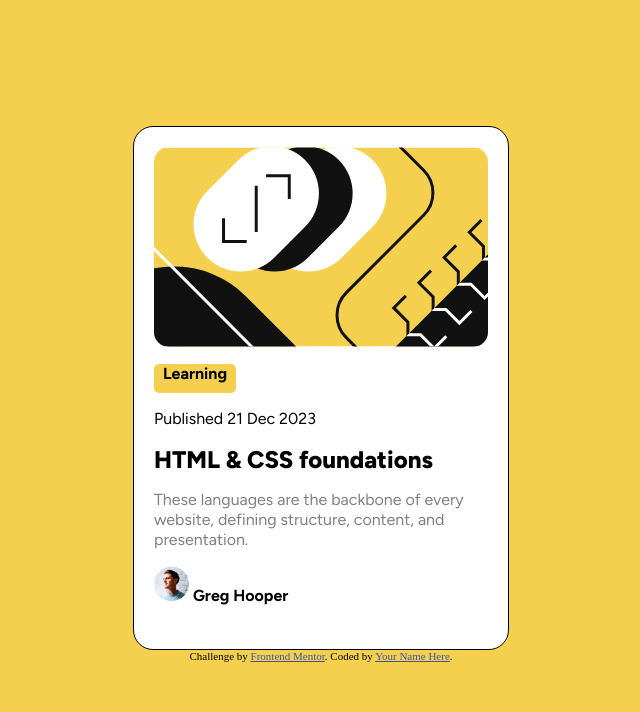
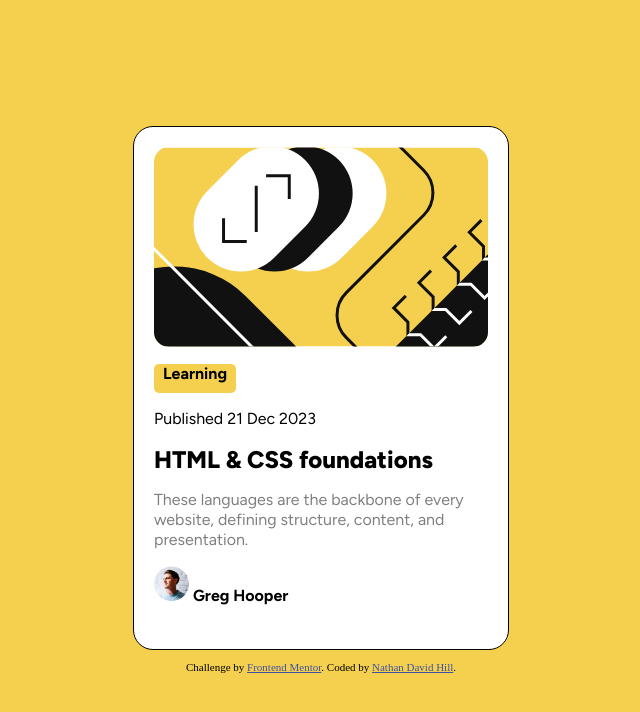
Before and after one commit to NateDaveHill/BlogPreviewCard, a plain HTML site: page index.html in a window 1280 px wide. Shown: the whole page, without its empty margins (319-959 px from the left). Drawn offline with Linux system fonts and the light colour scheme; files whose address does not match are found by name.

Commit message:
first commit of the day

```diff
--- a/index.html
+++ b/index.html
@@ -34,7 +34,8 @@
           These languages are the backbone of every <br> website, defining structure, content, and <br> presentation.
         </p>
         <div class="user">
-          <img src="C:\Users\natha\OneDrive\Desktop\00_Temp\02_FrontendMentor.io\blog-preview-card-main\assets\images\image-avatar.webp" alt="Greg Hooper profile picture"> <b>Greg Hooper</b>
+          <img src="C:\Users\natha\OneDrive\Desktop\00_Temp\02_FrontendMentor.io\blog-preview-card-main\assets\images\image-avatar.webp" alt="Greg Hooper profile picture">
+          <b>Greg Hooper</b>
         </div>
 
       </div>
@@ -42,8 +43,10 @@
   </div>
 
   <div class="attribution">
-    Challenge by <a href="https://www.frontendmentor.io?ref=challenge" target="_blank">Frontend Mentor</a>.
-    Coded by <a href="#">Your Name Here</a>.
+    <p>
+      Challenge by <a href="https://www.frontendmentor.io?ref=challenge" target="_blank">Frontend Mentor</a>.
+      Coded by <a href="https://github.com/NateDaveHill">Nathan David Hill</a>.
+    </p>
   </div>
 </body>
 </html>
```
